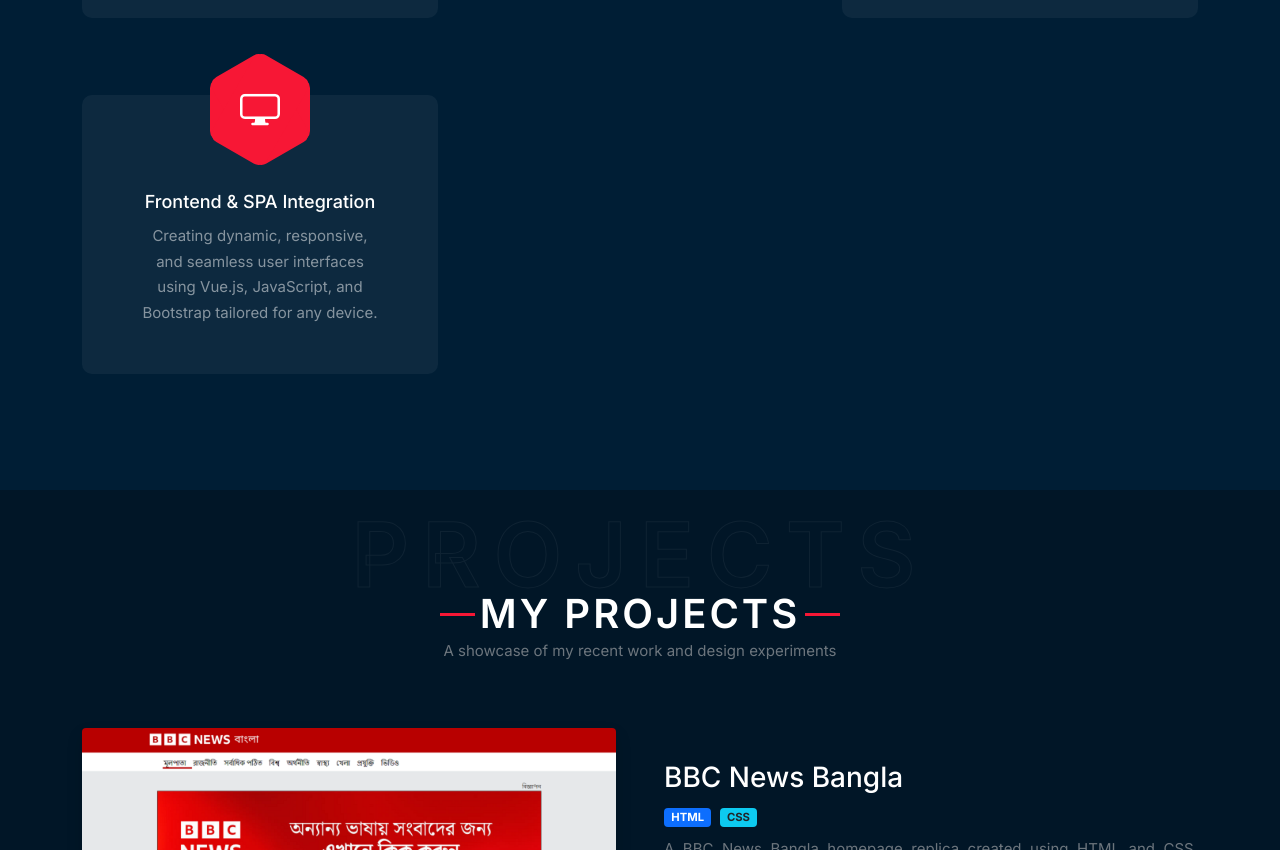
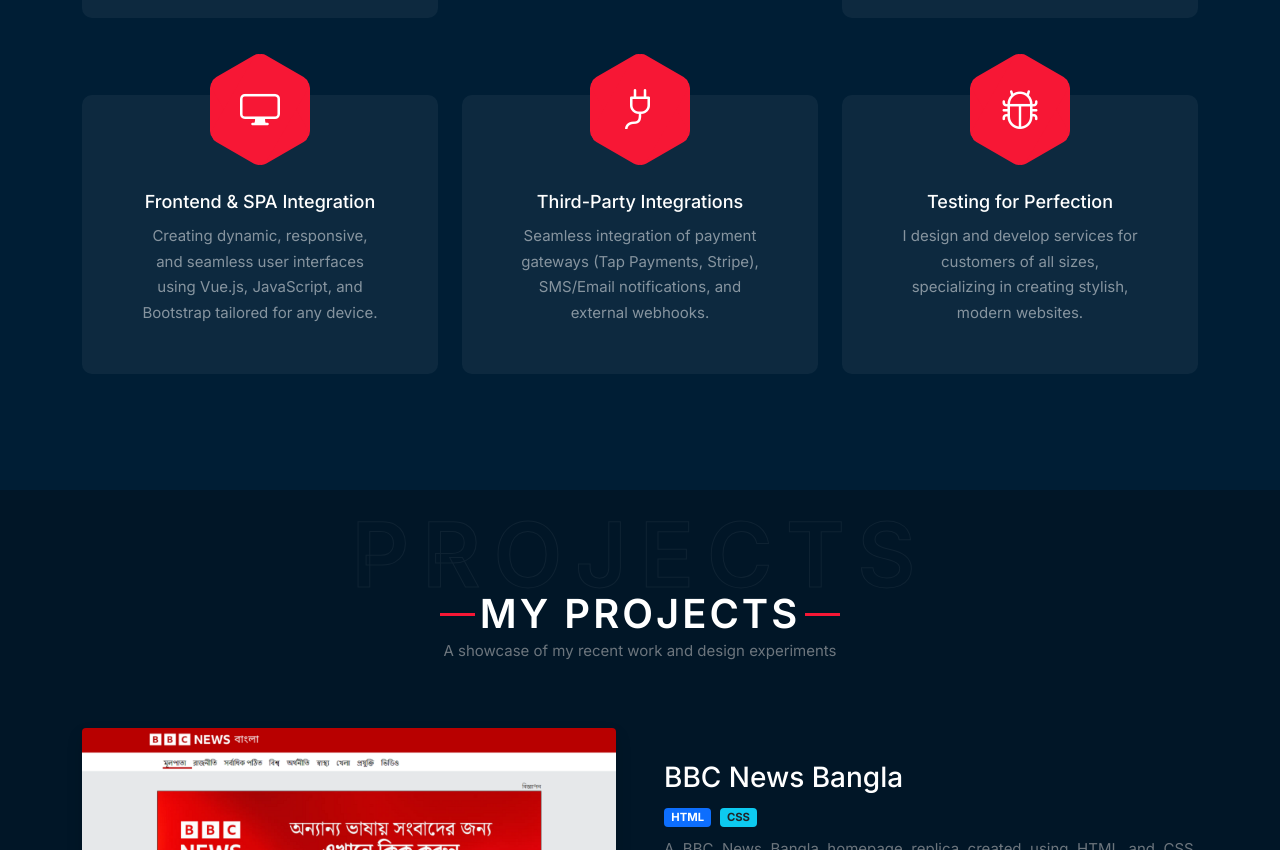
Before and after one commit to Kamruzzaman-98/portfolio, a plain HTML site: page index.html in a window 1280 px wide. Shown: the part 3446-4296 px from the top of the page. Drawn offline with nearby package versions, Linux system fonts and the light colour scheme; a script that the page names is missing.

Commit message:
add third party integrations to service

```diff
--- a/index.html
+++ b/index.html
@@ -384,7 +384,7 @@
                             </div>
                         </div>
                     </div>
-                    <!-- / -->
+
                     <!-- feaure box -->
                     <div class="col-sm-6 col-lg-4 my-3">
                         <div class="feature-box-1">
@@ -398,7 +398,7 @@
                             </div>
                         </div>
                     </div>
-                    <!-- / -->
+
                     <!-- feaure box -->
                     <div class="col-sm-6 col-lg-4 my-3">
                         <div class="feature-box-1">
@@ -412,7 +412,7 @@
                             </div>
                         </div>
                     </div>
-                    <!-- / -->
+
                     <!-- feaure box -->
                     <div class="col-sm-6 col-lg-4 my-3">
                         <div class="feature-box-1">
@@ -426,33 +426,35 @@
                             </div>
                         </div>
                     </div>
-                    <!-- / -->
+
                     <!-- feaure box -->
-                    <!-- <div class="col-sm-6 col-lg-4 my-3">
+                    <div class="col-sm-6 col-lg-4 my-3">
+                        <div class="feature-box-1">
+                            <div class="icon hexagon">
+                                <i class="bi bi-plug"></i>
+                            </div>
+                            <div class="feature-content">
+                                <h5>Third-Party Integrations</h5>
+                                <p>Seamless integration of payment gateways (Tap Payments, Stripe), SMS/Email
+                                    notifications, and external webhooks.</p>
+                            </div>
+                        </div>
+                    </div>
+
+                    <!-- feaure box -->
+                    <div class="col-sm-6 col-lg-4 my-3">
                         <div class="feature-box-1">
                             <div class="icon hexagon">
                                 <i class="bi bi-bug"></i>
                             </div>
                             <div class="feature-content">
                                 <h5>Testing for Perfection</h5>
-                                <p>I design and develop services for customers of all sizes, specializing in creating stylish, modern websites.</p>
+                                <p>I design and develop services for customers of all sizes, specializing in creating
+                                    stylish, modern websites.</p>
                             </div>
                         </div>
-                    </div> -->
-                    <!-- / -->
-                    <!-- feaure box -->
-                    <div class="col-sm-6 col-lg-4 my-3">
-                        <!-- <div class="feature-box-1">
-                            <div class="icon hexagon">
-                                <i class="bi bi-command"></i>
-                            </div>
-                            <div class="feature-content">
-                                <h5>Advanced Options</h5>
-                                <p>I design and develop services for customers of all sizes, specializing in creating stylish, modern websites.</p>
-                            </div>
-                        </div> -->
                     </div>
-                    <!-- / -->
+
                 </div>
             </div>
         </section>
```
